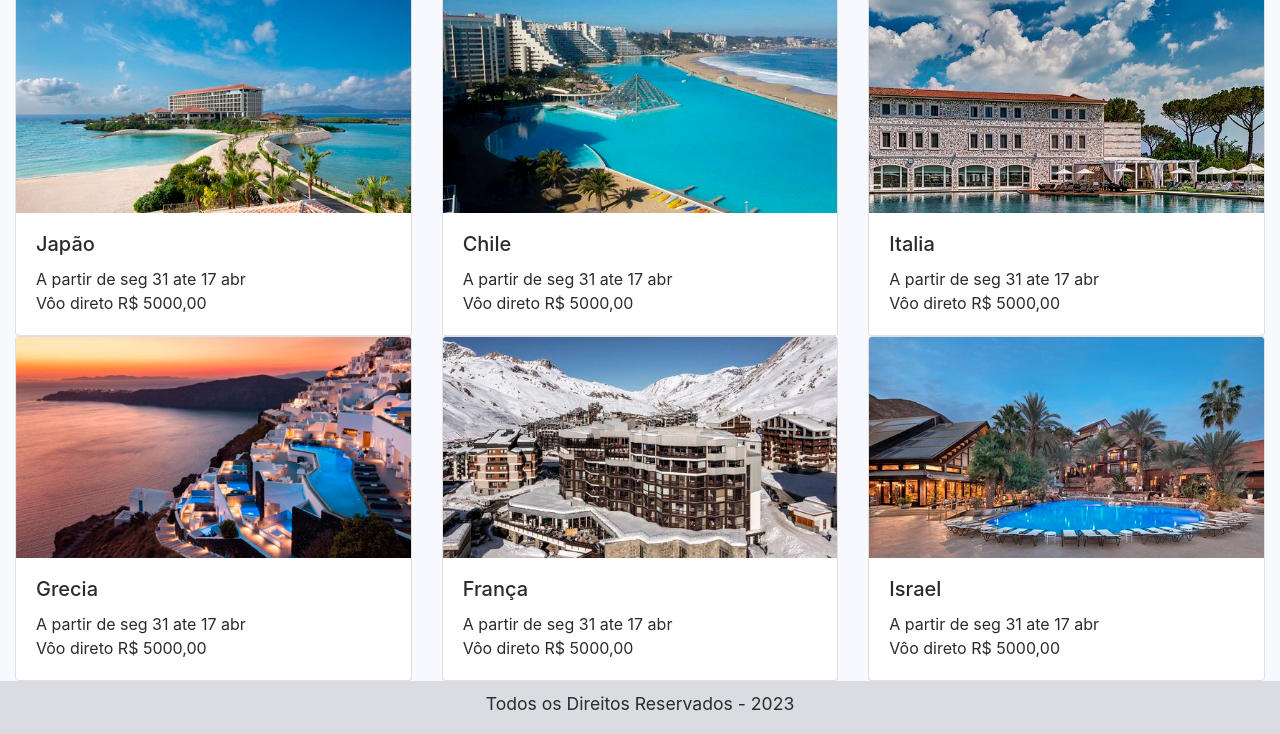
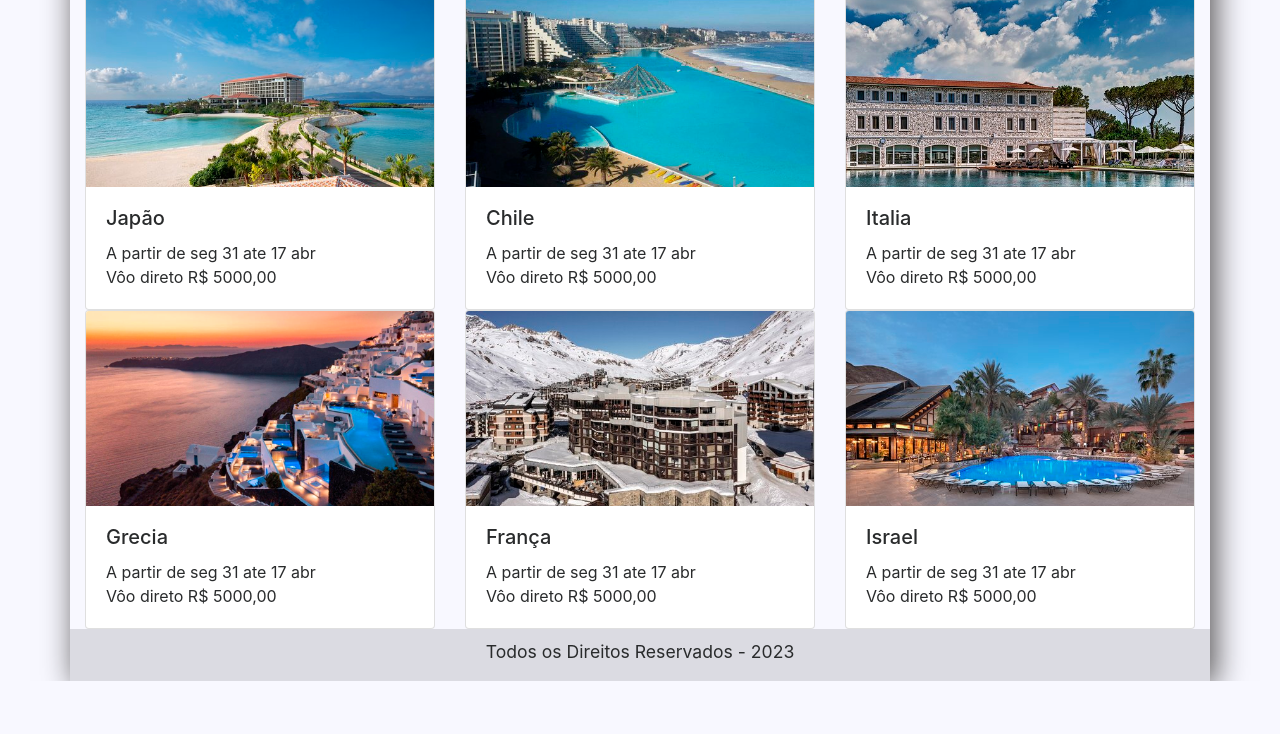
Before and after one commit to kellysouzaa/aula_Bootstrap, a plain HTML site: page resorts.html in a window 1280 px wide. Shown: the part 146-880 px from the top of the page. After the commit the page ends 827 px from the top, so only its background shows below. Drawn offline with Linux system fonts and the light colour scheme; files that its build step writes are made by us from their sources.

Commit message:
Update resorts.html

```diff
--- a/resorts.html
+++ b/resorts.html
@@ -28,7 +28,7 @@
   <body>
 
 
-    <div class="container-fluid sombra"> <!--container-fluid se eu quiser a tela inteira-->
+    <div class="container sombra"> <!--container-fluid se eu quiser a tela inteira-->
 
 	<!--MENU-->
 		<div class="row">
```
